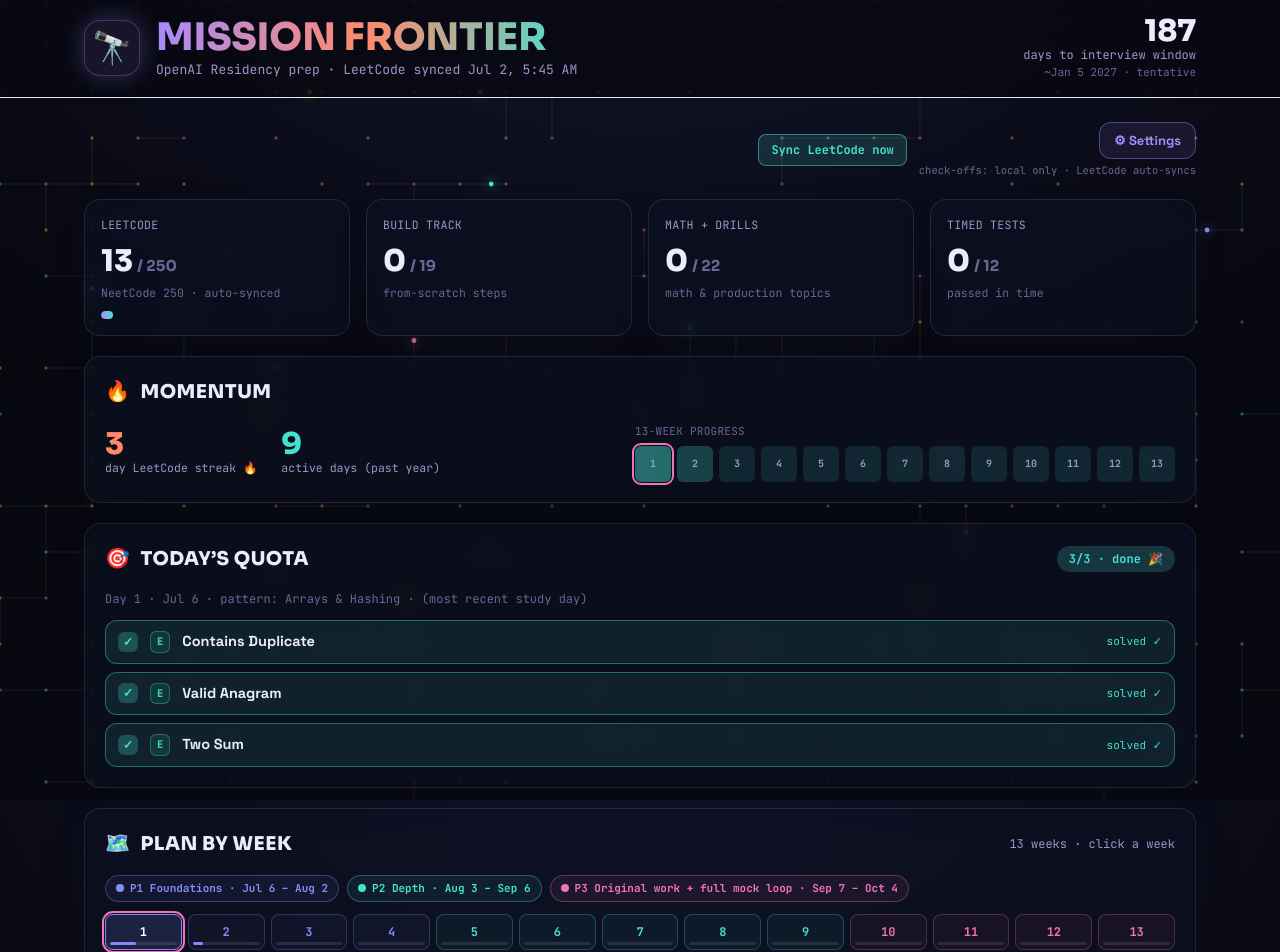
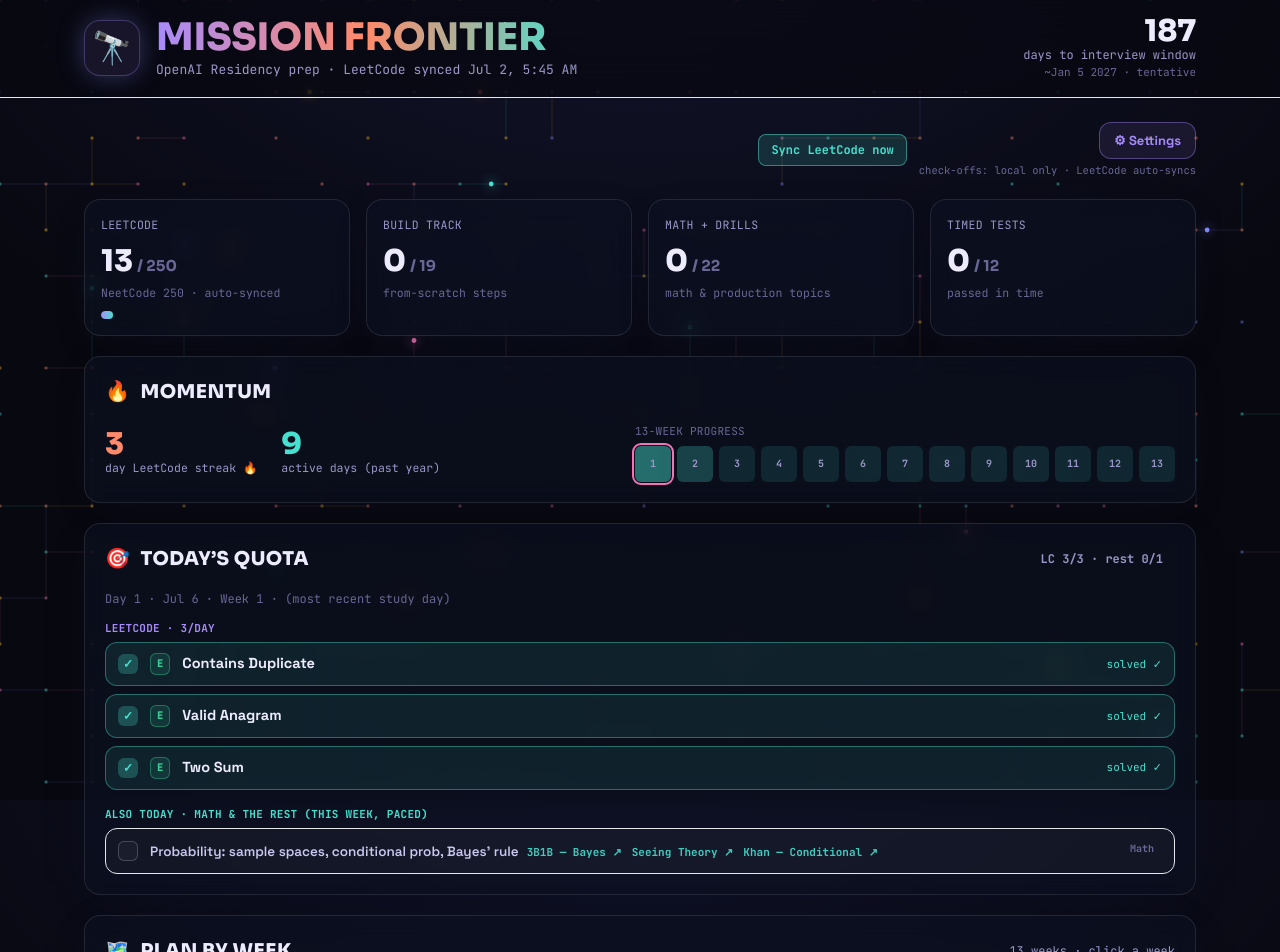
Before and after one commit to shiva-shivanibokka/mission-frontier, a React (Vite) app: page / in a window 1280 px wide. Shown: the top 952 px of the page. Built offline with nearby package versions, Linux system fonts and the light colour scheme; the HTML template or start-up script is replaced by a standard one.

Commit message:
Today's Quota: add a daily math/other slice (weekly items paced across study days)

```diff
--- a/src/components/Today.tsx
+++ b/src/components/Today.tsx
@@ -1,17 +1,38 @@
-import { dayForDate } from '../data/schedule'
+import { dayForDate, SCHEDULE } from '../data/schedule'
+import { itemsForWeek } from '../data/tracks'
 import { lcUrl } from '../data/leetcode'
-import { todayISO, prettyDate, DAILY_QUOTA } from '../data/meta'
+import { todayISO, prettyDate, weekOf, DAILY_QUOTA } from '../data/meta'
 import type { Store } from '../lib/store'
-import { Card, SectionTitle, DiffPill } from './ui'
+import { Card, SectionTitle, DiffPill, Checkbox } from './ui'
 
-// Today's quota: the DAILY_QUOTA scheduled problems for the current date. Each
-// auto-checks when the LeetCode sync sees you solved it; the quota badge fills
-// itself in. There's nothing to click — solving on LeetCode is the action.
+type Res = { label: string; url: string }
+
+// Today's quota across every track. LeetCode is a true daily quota (3/day).
+// Everything else is assigned weekly, so we PACE the week's items evenly across
+// its study days and show just today's slice here — a realistic "do this today".
 export default function Today({ store }: { store: Store }) {
   const today = todayISO()
   const day = dayForDate(today)
-  const done = day.problems.filter((p) => store.isSolved(p.slug)).length
-  const complete = done >= Math.min(DAILY_QUOTA, day.problems.length)
+  const week = weekOf(day.date)
+
+  const lcDone = day.problems.filter((p) => store.isSolved(p.slug)).length
+  const lcComplete = lcDone >= Math.min(DAILY_QUOTA, day.problems.length)
+
+  // pace this week's non-LeetCode items across the week's study days
+  const weekDays = SCHEDULE.filter((d) => weekOf(d.date) === week)
+  const len = weekDays.length || 1
+  const pos = Math.max(0, weekDays.findIndex((d) => d.date === day.date))
+  const b = itemsForWeek(week)
+  const nonLC: { id: string; label: string; tag: string; res?: Res[] }[] = [
+    ...b.math.map((m) => ({ id: m.id, label: m.label, tag: 'Math', res: m.res })),
+    ...b.build.map((s) => ({ id: s.id, label: s.label, tag: 'Build', res: s.res })),
+    ...b.production.map((p) => ({ id: p.id, label: p.label, tag: 'Prod', res: p.res })),
+    ...b.teasers.map((t) => ({ id: t.id, label: t.q, tag: 'Teaser', res: [t.res] })),
+    ...b.tests.map((t) => ({ id: t.id, label: `T${t.n} · ${t.title} (${t.minutes} min)`, tag: 'Test' })),
+  ]
+  const todayItems = nonLC.filter((_, i) => i % len === pos)
+  const otherDone = todayItems.filter((x) => store.isChecked(x.id)).length
+  const allDone = lcComplete && otherDone >= todayItems.length
 
   return (
     <Card className="p-5">
@@ -19,41 +40,59 @@ export default function Today({ store }: { store: Store }) {
         icon="🎯"
         title="Today’s Quota"
         right={
-          <span
-            className={`rounded-full px-3 py-1 font-mono text-[12px] font-bold ${
-              complete ? 'bg-accent-teal/20 text-accent-teal' : 'bg-white/8 text-muted'
-            }`}
-          >
-            {done}/{day.problems.length} {complete ? '· done 🎉' : 'solved'}
+          <span className={`rounded-full px-3 py-1 font-mono text-[12px] font-bold ${allDone ? 'bg-accent-teal/20 text-accent-teal' : 'bg-white/8 text-muted'}`}>
+            LC {lcDone}/{day.problems.length} · rest {otherDone}/{todayItems.length}{allDone ? ' · done 🎉' : ''}
           </span>
         }
       />
       <p className="mb-3 font-mono text-[12px] text-faint">
-        Day {day.index} · {prettyDate(day.date)} · pattern: {day.problems[0]?.pattern}
+        Day {day.index} · {prettyDate(day.date)} · Week {week}
         {day.date !== today && ' · (most recent study day)'}
       </p>
+
+      {/* daily LeetCode */}
+      <div className="mb-1.5 font-mono text-[11px] font-bold uppercase tracking-wide text-accent-violet">LeetCode · 3/day</div>
       <ul className="space-y-2">
         {day.problems.map((p) => {
           const solved = store.isSolved(p.slug)
           return (
-            <li
-              key={p.slug}
-              className={`flex items-center gap-3 rounded-xl border px-3 py-2.5 transition ${
-                solved ? 'border-accent-teal/40 bg-accent-teal/10' : 'border-white/8 bg-white/[0.03]'
-              }`}
-            >
-              <span className={`grid h-5 w-5 place-items-center rounded-md text-[12px] font-black ${solved ? 'bg-accent-teal/25 text-accent-teal' : 'bg-white/8 text-faint'}`}>
-                {solved ? '✓' : '·'}
-              </span>
+            <li key={p.slug} className={`flex items-center gap-3 rounded-xl border px-3 py-2.5 transition ${solved ? 'border-accent-teal/40 bg-accent-teal/10' : 'border-white/8 bg-white/[0.03]'}`}>
+              <span className={`grid h-5 w-5 place-items-center rounded-md text-[12px] font-black ${solved ? 'bg-accent-teal/25 text-accent-teal' : 'bg-white/8 text-faint'}`}>{solved ? '✓' : '·'}</span>
               <DiffPill d={p.difficulty} />
-              <a href={lcUrl(p.slug)} target="_blank" rel="noreferrer" className="text-[14.5px] font-bold text-ink hover:text-accent-teal hover:underline">
-                {p.title}
-              </a>
+              <a href={lcUrl(p.slug)} target="_blank" rel="noreferrer" className="text-[14.5px] font-bold text-ink hover:text-accent-teal hover:underline">{p.title}</a>
               {solved && <span className="ml-auto font-mono text-[11px] text-accent-teal">solved ✓</span>}
             </li>
           )
         })}
       </ul>
+
+      {/* today's paced non-LeetCode slice */}
+      <div className="mt-4 mb-1.5 font-mono text-[11px] font-bold uppercase tracking-wide text-accent-teal">Also today · math &amp; the rest (this week, paced)</div>
+      {todayItems.length === 0 ? (
+        <p className="rounded-xl border border-white/8 bg-white/[0.02] px-3 py-2.5 font-mono text-[12.5px] text-muted">Nothing else scheduled today — get ahead on this week’s plan below.</p>
+      ) : (
+        <ul className="space-y-2">
+          {todayItems.map((x) => {
+            const done = store.isChecked(x.id)
+            return (
+              <li key={x.id} className="flex items-start gap-3 rounded-xl border border-white/8 bg-white/[0.03] px-3 py-2.5">
+                <div className="pt-0.5"><Checkbox checked={done} onClick={() => store.toggle(x.id)} /></div>
+                <div className="min-w-0 flex-1">
+                  <span className={`text-[13.5px] font-semibold ${done ? 'text-faint line-through' : 'text-subtle'}`}>{x.label}</span>
+                  {x.res && x.res.length > 0 && (
+                    <span className="ml-2 inline-flex flex-wrap gap-x-2.5 gap-y-1">
+                      {x.res.map((r) => (
+                        <a key={r.url} href={r.url} target="_blank" rel="noreferrer" className="whitespace-nowrap font-mono text-[11px] font-bold text-accent-teal/90 hover:text-accent-teal hover:underline">{r.label} ↗</a>
+                      ))}
+                    </span>
+                  )}
+                </div>
+                <span className="ml-auto shrink-0 rounded-full bg-white/6 px-2 py-0.5 font-mono text-[10px] font-bold text-faint">{x.tag}</span>
+              </li>
+            )
+          })}
+        </ul>
+      )}
     </Card>
   )
 }
```
